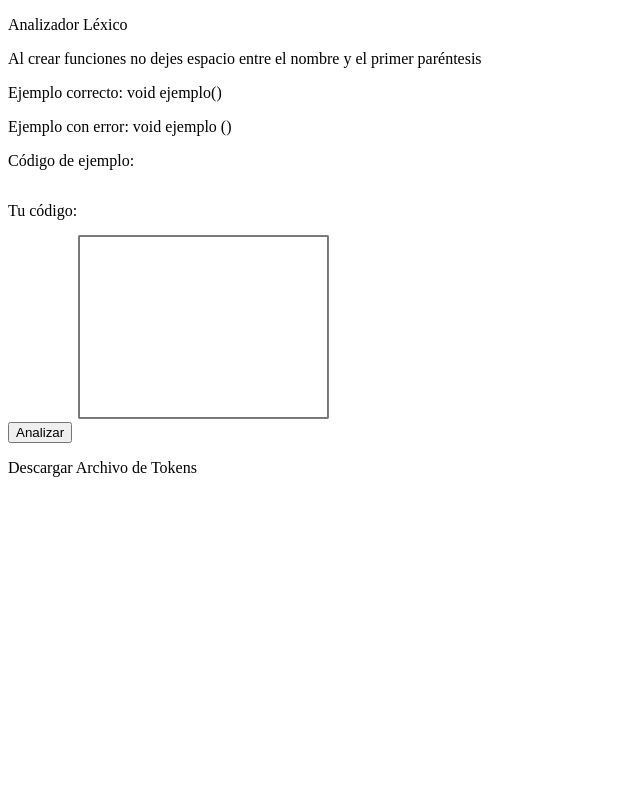
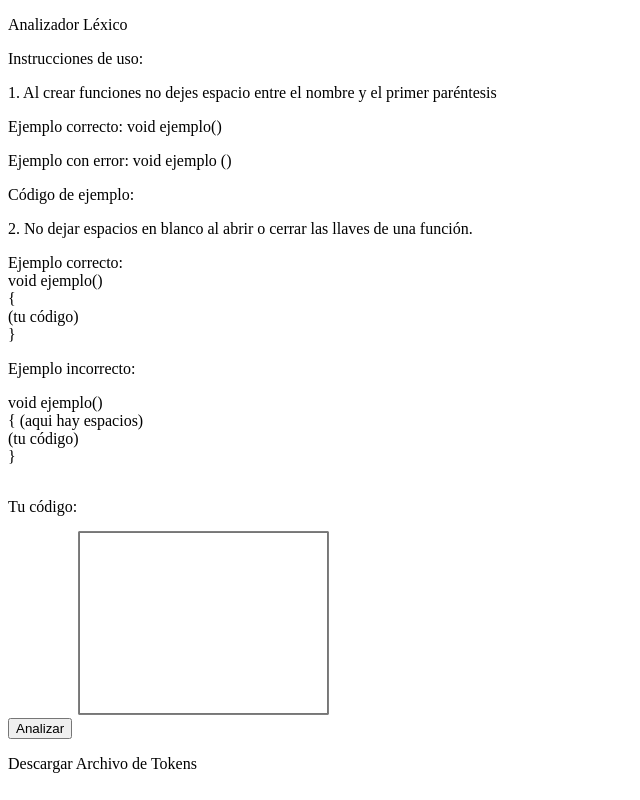
Before and after one commit to AncientGear/Analisis-Sintactico, a website: page index.html in a window 1280 px wide. Shown: the whole page, without its empty margins (0-640 px from the left). Drawn offline with Linux system fonts and the light colour scheme.

Commit message:
Fixing bugs with brackets

```diff
--- a/index.html
+++ b/index.html
@@ -8,7 +8,8 @@
 </head>
 <body>
     <p>Analizador Léxico</p>
-    <p>Al crear funciones no dejes espacio entre el nombre y el primer paréntesis</p>
+    <p>Instrucciones de uso:</p>
+    <p>1. Al crear funciones no dejes espacio entre el nombre y el primer paréntesis</p>
     <p>Ejemplo correcto:
         void ejemplo()
     </p>
@@ -16,6 +17,21 @@
         void ejemplo ()
     </p>
     <p>Código de ejemplo:</p>
+    <p>2. No dejar espacios en blanco al abrir o cerrar las llaves de una función.</p>
+    <p>Ejemplo correcto: <br>
+void ejemplo() <br>
+{ <br>
+    (tu código) <br>
+}
+    </p>
+    <p>Ejemplo incorrecto:</p>
+    <p>
+        void ejemplo()
+        <br>
+{       (aqui hay espacios)
+    <br>(tu código) <br>
+}
+    </p>
     <div id="alinear">
         <div>
             <p>Tu código:</p>
--- a/index.js
+++ b/index.js
@@ -69,13 +69,17 @@ async function analizar() {
         }
     }
     this.tokensTxt = [];
+    console.log(document.getElementById('codigo').value);
 
     codigoUsuario = document.getElementById('codigo').value;
     codigoUsuario = codigoUsuario.split('\n').filter(Boolean);
+    console.log(codigoUsuario);
 
     let linea = 1;
 
     for(let i = 0; i < codigoUsuario.length; i++){
+        console.log(codigoUsuario);
+
         let codigo = codigoUsuario.shift();
         let comparar = '';
 
@@ -206,7 +210,11 @@ async function analizar() {
             }
 
         } else if(codigo.length === 1) {
-            comparar = codigo.match(/^./)[0] || codigo.match(/^./)[0];
+            comparar = codigo.match(/^./)[0];
+            console.log(comparar);
+            console.log('codigo' + codigo);
+            codigo = codigo.replace(comparar, '');
+
             if(comparar === '{' || comparar === '}') {
                 await generarToken(comparar, 'delimitadores', linea);
             } else{
@@ -266,6 +274,7 @@ function generarTablaErrores() {
 async function generarToken(lexema, codigo, linea, aceptar) {
 
     const opcion = tokensPosibles[`${codigo}`];
+    console.log(opcion);
 
     let tokenNuevo = {};
     if(aceptar === undefined) {
```
